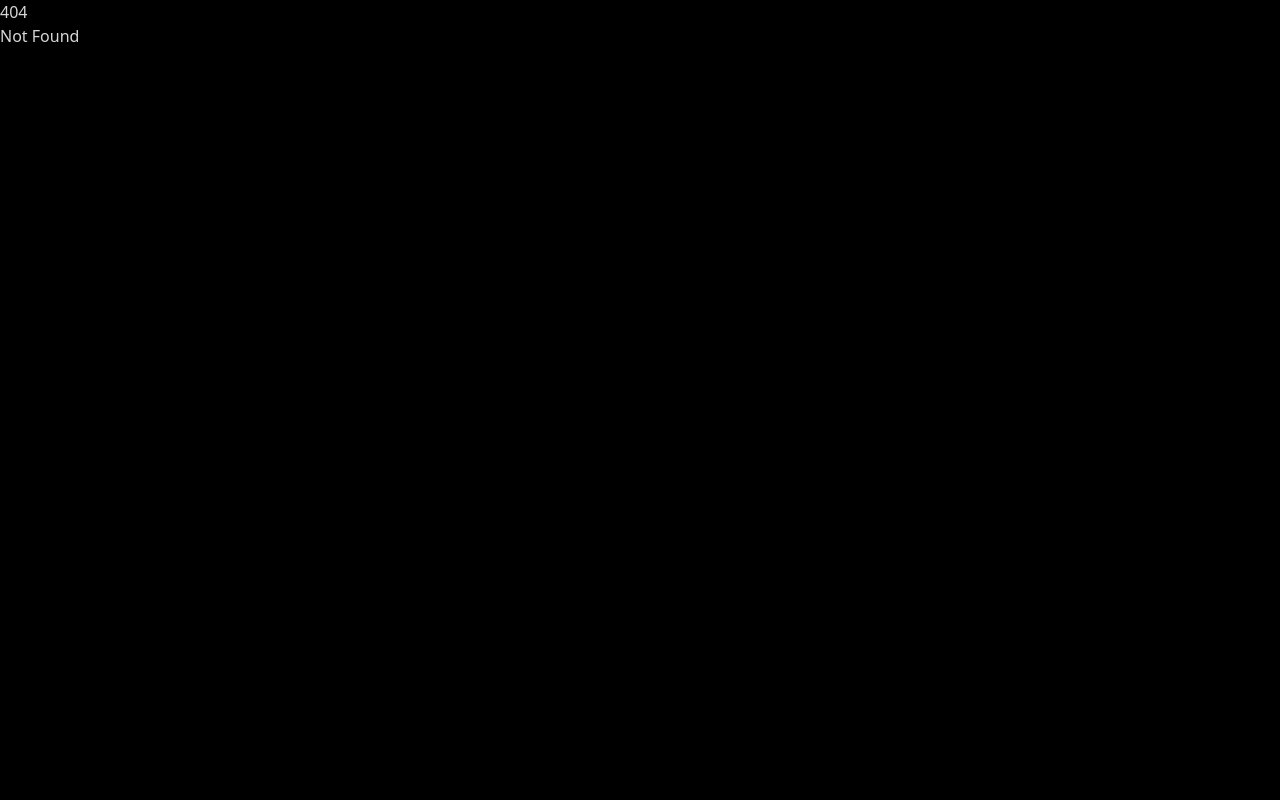
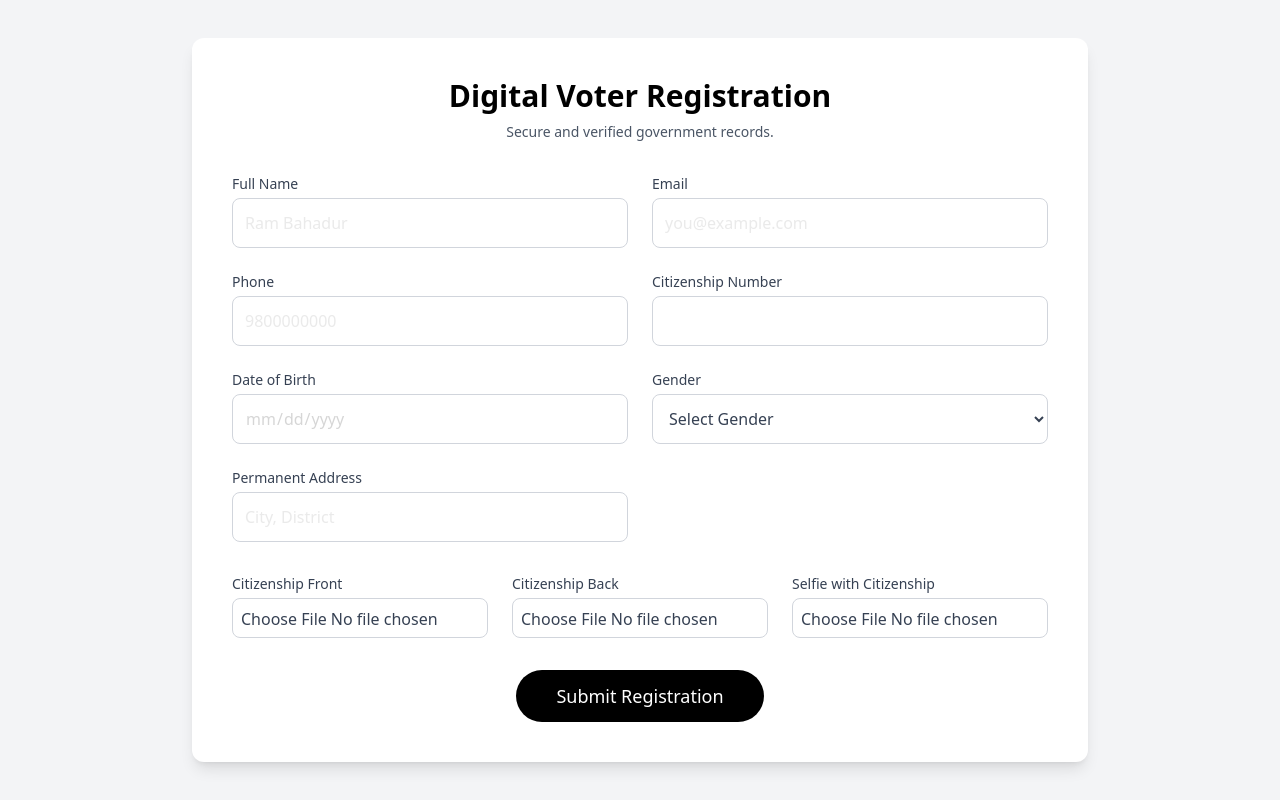
Before and after one commit to PS-Wizard/ElectOne, a SvelteKit app in the folder electoneui/: page /users/register in a window 1280 px wide. Before the commit this address had no page. Built offline with nearby package versions, Linux system fonts and the light colour scheme.

Commit message:
registration

```diff
--- a/electoneui/src/app.html
+++ b/electoneui/src/app.html
@@ -4,7 +4,10 @@
 		<meta charset="utf-8" />
 		<link rel="icon" href="%sveltekit.assets%/favicon.png" />
 		<meta name="viewport" content="width=device-width, initial-scale=1" />
+    <script src="https://cdn.jsdelivr.net/npm/@tailwindcss/browser@4"></script>
+
         <link rel="stylesheet" href="/global.css" />
+
         <script src="https://cdn.jsdelivr.net/npm/chart.js"></script>
 		%sveltekit.head%
 	</head>
--- a/electoneui/src/routes/users/+layout.server.js
+++ b/electoneui/src/routes/users/+layout.server.js
@@ -1,19 +1,19 @@
-import { redirect } from "@sveltejs/kit";
+// import { redirect } from "@sveltejs/kit";
 
-export function load({ cookies, url }) {
-    const token = cookies.get("user_token");
+// export function load({ cookies, url }) {
+//     const token = cookies.get("user_token");
 
-    // If there is no token and the user is not on the login or forgot route, redirect to login
-    if (!token && !url.pathname.startsWith("/users/login") && !url.pathname.startsWith("/users/forgot")) {
-        console.log("No user_token found. Redirecting to /users/login");
-        throw redirect(302, "/users/login");
-    }
+//     // If there is no token and the user is not on the login or forgot route, redirect to login
+//     if (!token && !url.pathname.startsWith("/users/login") && !url.pathname.startsWith("/users/forgot")) {
+//         console.log("No user_token found. Redirecting to /users/login");
+//         throw redirect(302, "/users/login");
+//     }
 
-    // If the user is logged in and tries to access the login page, redirect to dashboard
-    if (token && url.pathname === "/users/login") {
-        console.log("User is already logged in. Redirecting to /users/dashboard");
-        throw redirect(302, "/users");
-    }
+//     // If the user is logged in and tries to access the login page, redirect to dashboard
+//     if (token && url.pathname === "/users/login") {
+//         console.log("User is already logged in. Redirecting to /users/dashboard");
+//         throw redirect(302, "/users");
+//     }
 
-    return {};
-}
+//     return {};
+// }
--- /dev/null
+++ b/electoneui/src/routes/users/register/+page.svelte
@@ -0,0 +1,110 @@
+<script>
+  let fullName = '';
+  let email = '';
+  let phone = '';
+  let citizenshipNumber = '';
+  let dob = '';
+  let gender = '';
+  let address = '';
+  let citizenshipFront;
+  let citizenshipBack;
+  let selfie;
+
+  function handleSubmit() {
+    console.log({
+      fullName,
+      email,
+      phone,
+      citizenshipNumber,
+      dob,
+      gender,
+      address,
+      citizenshipFront,
+      citizenshipBack,
+      selfie
+    });
+    alert('Form submitted successfully. We will verify your documents shortly.');
+  }
+</script>
+
+<div class="min-h-screen flex items-center justify-center bg-gray-100 p-6">
+  <div class="w-full max-w-4xl bg-white rounded-xl shadow-lg p-10">
+    <div class="text-center mb-8">
+      <h1 class="text-3xl font-bold text-black">Digital Voter Registration</h1>
+      <p class="text-gray-600 text-sm mt-2">Secure and verified government records.</p>
+    </div>
+
+    <form on:submit|preventDefault={handleSubmit} class="space-y-8">
+      <div class="grid md:grid-cols-2 gap-6">
+        <div>
+          <label class="block text-sm font-medium text-gray-700 mb-1">Full Name</label>
+          <input type="text" bind:value={fullName} required placeholder="Ram Bahadur"
+            class="w-full p-3 border border-gray-300 rounded-lg focus:outline-none focus:ring-2 focus:ring-black" />
+        </div>
+        <div>
+          <label class="block text-sm font-medium text-gray-700 mb-1">Email</label>
+          <input type="email" bind:value={email} required placeholder="you@example.com"
+            class="w-full p-3 border border-gray-300 rounded-lg focus:outline-none focus:ring-2 focus:ring-black" />
+        </div>
+        <div>
+          <label class="block text-sm font-medium text-gray-700 mb-1">Phone </label>
+          <input type="tel" bind:value={phone} required placeholder="9800000000"
+            class="w-full p-3 border border-gray-300 rounded-lg focus:outline-none focus:ring-2 focus:ring-black" />
+        </div>
+        <div>
+          <label class="block text-sm font-medium text-gray-700 mb-1">Citizenship Number</label>
+          <input type="text" bind:value={citizenshipNumber} required
+            class="w-full p-3 border border-gray-300 rounded-lg focus:outline-none focus:ring-2 focus:ring-black" />
+        </div>
+        <div>
+          <label class="block text-sm font-medium text-gray-700 mb-1">Date of Birth</label>
+          <input type="date" bind:value={dob} required
+            class="w-full p-3 border border-gray-300 rounded-lg focus:outline-none focus:ring-2 focus:ring-black" />
+        </div>
+        <div>
+          <label class="block text-sm font-medium text-gray-700 mb-1">Gender</label>
+          <select bind:value={gender} required
+            class="w-full p-3 border border-gray-300 rounded-lg bg-white text-gray-700 focus:outline-none focus:ring-2 focus:ring-black">
+            <option value="" disabled selected>Select Gender</option>
+            <option value="Male">Male</option>
+            <option value="Female">Female</option>
+            <option value="Other">Other</option>
+          </select>
+        </div>
+
+        <div>
+          <label class="block text-sm font-medium text-gray-700 mb-1">Permanent Address</label>
+          <input type="text" bind:value={address} required placeholder="City, District"
+            class="w-full p-3 border border-gray-300 rounded-lg focus:outline-none focus:ring-2 focus:ring-black" />
+        </div>
+      </div>
+
+      <div class="grid md:grid-cols-3 gap-6">
+        <div>
+          <label class="block text-sm font-medium text-gray-700 mb-1">Citizenship Front</label>
+          <input type="file" accept="image/*" required on:change={(e) => citizenshipFront = e.target.files[0]}
+            class="block w-full text-base text-gray-700 border border-gray-300 rounded-lg cursor-pointer bg-white p-2 h-10 focus:outline-none focus:ring-2 focus:ring-black" />
+        </div>
+        <div>
+          <label class="block text-sm font-medium text-gray-700 mb-1">Citizenship Back</label>
+          <input type="file" accept="image/*" required on:change={(e) => citizenshipBack = e.target.files[0]}
+            class="block w-full text-base text-gray-700 border border-gray-300 rounded-lg cursor-pointer bg-white p-2 h-10 focus:outline-none focus:ring-2 focus:ring-black" />
+        </div>
+        <div>
+          <label class="block text-sm font-medium text-gray-700 mb-1">Selfie with Citizenship</label>
+          <input type="file" accept="image/*" required on:change={(e) => selfie = e.target.files[0]}
+            class="block w-full text-base text-gray-700 border border-gray-300 rounded-lg cursor-pointer bg-white p-2 h-10 focus:outline-none focus:ring-2 focus:ring-black" />
+        </div>
+
+      </div>
+
+      <div class="flex justify-center">
+        <button type="submit"
+          class="bg-black text-white text-lg font-medium py-3 px-10 rounded-full hover:bg-gray-800 transition duration-300">
+          Submit Registration
+        </button>
+      </div>
+
+    </form>
+  </div>
+</div>
```
